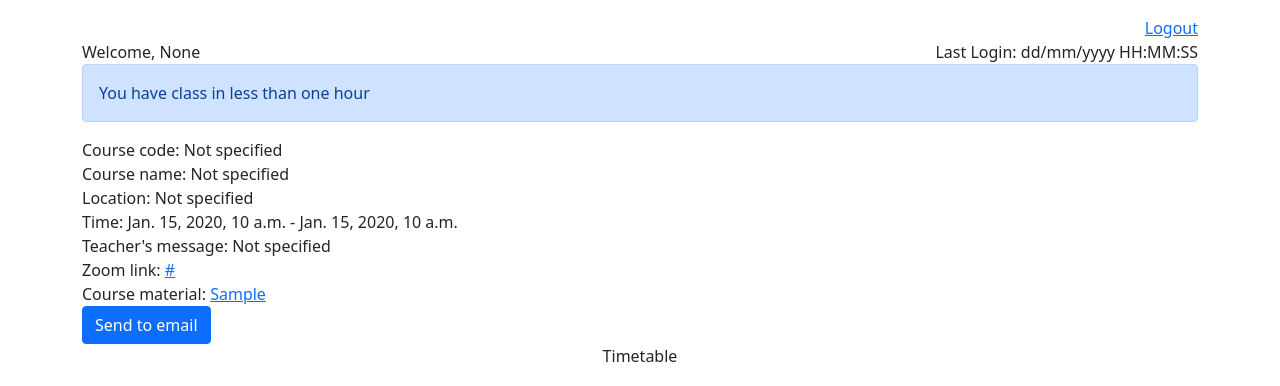
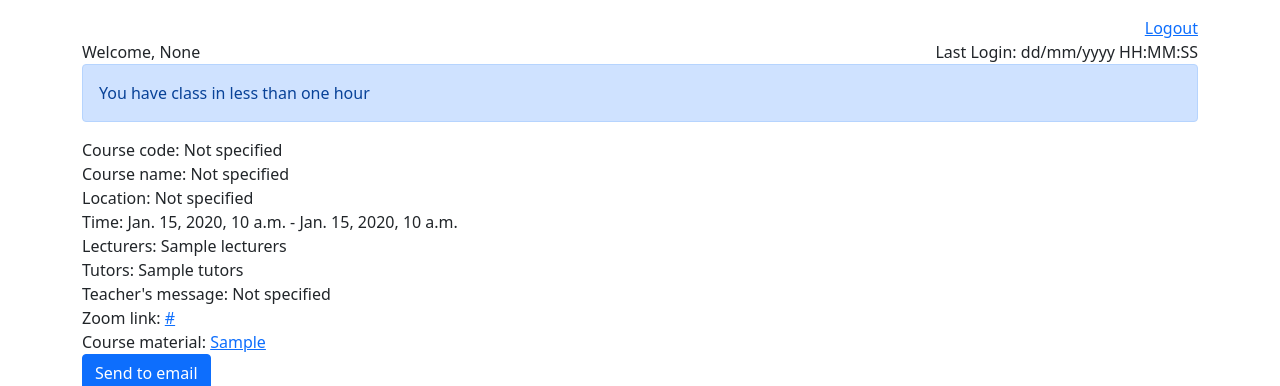
Before and after one commit to kuanjiahong/comp3278-database-project, a Django app: template templates/schedule/home.html in a window 1280 px wide. Shown: the top 386 px of the page. Run offline with Django 4.2, Linux system fonts and the light colour scheme; the template is opened without the code that fills it: most values are stand-ins (such as "Sample title", 1, 10 or a date in 2020).

Commit message:
Added tutors and lecturers

```diff
--- a/templates/schedule/home.html
+++ b/templates/schedule/home.html
@@ -27,6 +27,12 @@
     <div>Course name: {{ upcoming_class.name|default:"Not specified" }}</div>
     <div>Location: {{ upcoming_class.location|default:"Not specified" }}</div>
     <div>Time: {{ upcoming_class.start_time }} - {{ upcoming_class.end_time  }}</div>
+    {% if upcoming_class.lecturers %}
+    <div>Lecturers: {{ upcoming_class.lecturers }}</div>
+    {% endif %}
+    {% if upcoming_class.tutors %}
+    <div>Tutors: {{ upcoming_class.tutors }}</div>
+    {% endif %}
     <div>
         Teacher's message: {{ upcoming_class.teacher_message|default:"Not specified" }}</div>
     <div>
```
